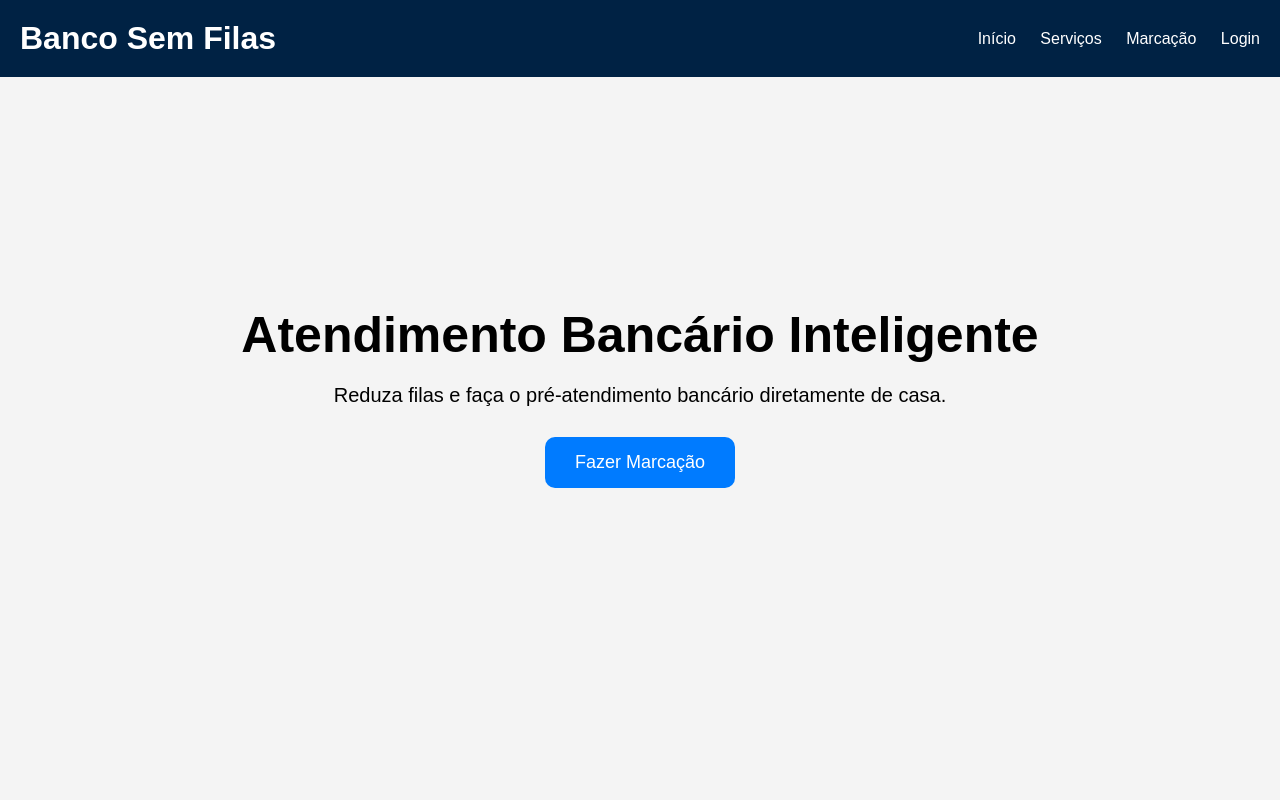
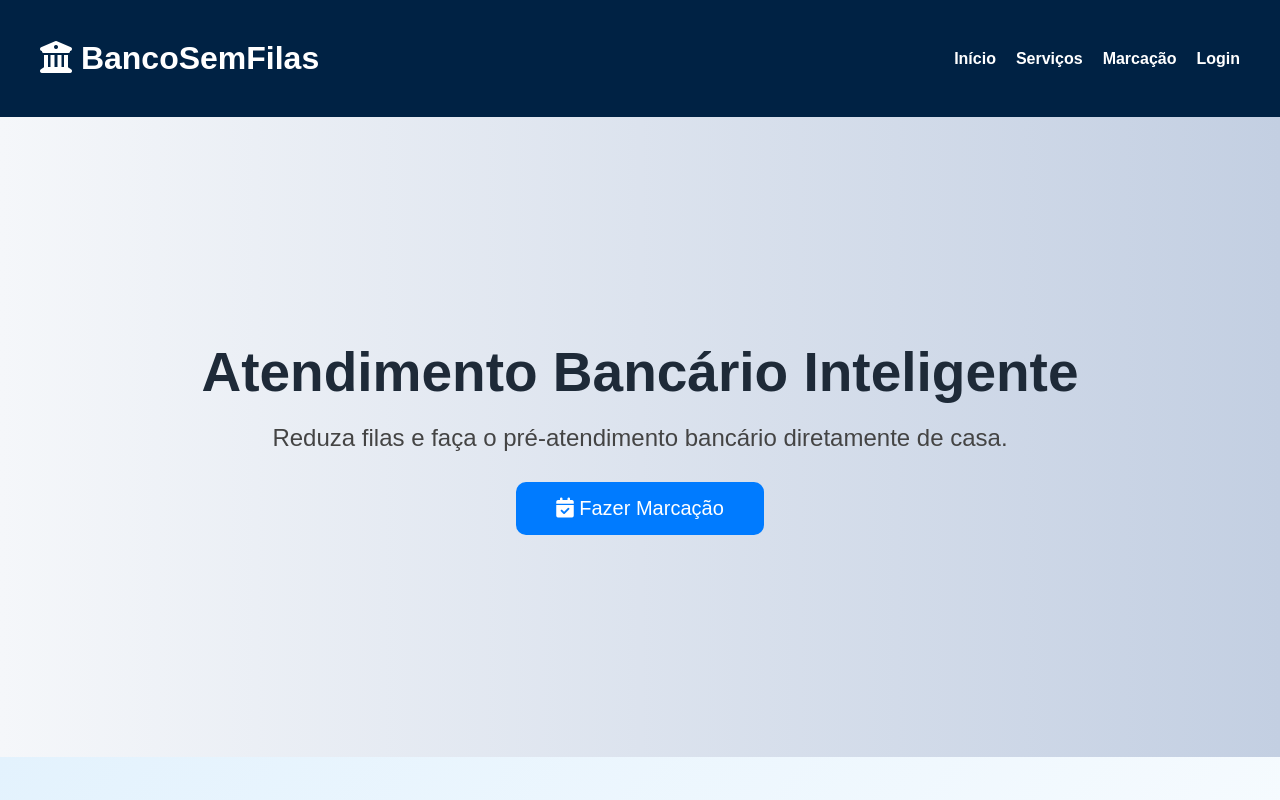
Before and after one commit to delcioalexandre/BancoSemFilas, a plain HTML site: page index.html/index.html in a window 1280 px wide. Drawn offline with Linux system fonts and the light colour scheme.

Commit message:
melhorias visuais e de usabilidade

```diff
--- a/index.html/index.html
+++ b/index.html/index.html
@@ -1,16 +1,31 @@
 <!DOCTYPE html>
 <html lang="pt">
 <head>
+
+
 <meta charset="UTF-8">
 <meta name="viewport" content="width=device-width, initial-scale=1.0">
+
 <title>Banco Sem Filas</title>
 
+<link rel="stylesheet"
+href="https://cdnjs.cloudflare.com/ajax/libs/font-awesome/6.5.1/css/all.min.css">
+
 <link rel="stylesheet" href="style.css">
+
 </head>
 <body>
 
     <header>
-        <h1>Banco Sem Filas</h1>
+        <header>
+
+    <h1>
+        <i class="fas fa-university"></i> BancoSemFilas
+    </h1>
+
+
+
+</header>
 
         <nav>
             <a href="#">Início</a>
@@ -31,7 +46,7 @@
                 Reduza filas e faça o pré-atendimento bancário diretamente de casa.
             </p>
 
-            <button>Fazer Marcação</button>
+            <button><i class="fa-solid fa-calendar-check"></i> Fazer Marcação</button>
 
         </section>
 
--- a/index.html/style.css
+++ b/index.html/style.css
@@ -6,7 +6,12 @@
 }
 
 body{
-    background:#f4f4f4;
+    margin:0;
+    padding:0;
+    font-family:Arial, sans-serif;
+    background:linear-gradient(135deg, #e3f2fd, #ffffff);
+    overflow-x:hidden;
+
 }
 
 header{
@@ -26,19 +31,44 @@ nav a{
 }
 
 .hero{
+    .hero{
+
     height:80vh;
 
     display:flex;
+
     flex-direction:column;
+
     justify-content:center;
+
     align-items:center;
 
     text-align:center;
+
+    animation:fadeIn 2s ease;
+}
 }
 
 .hero h2{
-    font-size:50px;
+    .hero h2{
+
+    font-size:65px;
+
+    color:#002244;
+
     margin-bottom:20px;
+
+    animation:slideDown 1.5s ease;
+}
+
+.hero p{
+
+    font-size:22px;
+
+    color:#444;
+
+    margin-bottom:30px;
+}
 }
 
 .hero p{
@@ -48,13 +78,33 @@ nav a{
 }
 
 button{
-    padding:15px 30px;
+    .hero button{
+
+    padding:18px 40px;
+
     border:none;
-    background:#007bff;
+
+    border-radius:12px;
+
+    background:linear-gradient(45deg,#007bff,#00c6ff);
+
     color:white;
-    font-size:18px;
-    border-radius:10px;
+
+    font-size:20px;
+
     cursor:pointer;
+
+    transition:0.4s;
+
+    box-shadow:0 5px 15px rgba(0,0,0,0.2);
+}
+
+.hero button:hover{
+
+    transform:scale(1.1);
+
+    box-shadow:0 10px 25px rgba(0,0,0,0.3);
+}
 }
 
 .login-container{
@@ -148,3 +198,143 @@ form button{
 
     color:#007bff;
 }
+
+nav{
+
+    background:#002244;
+
+    color:white;
+
+    padding:20px;
+
+    display:flex;
+
+    justify-content:space-between;
+
+    align-items:center;
+}
+
+nav ul{
+
+    display:flex;
+
+    list-style:none;
+
+    gap:20px;
+}
+
+nav a{
+
+    color:white;
+
+    text-decoration:none;
+
+    font-weight:bold;
+}
+
+nav a:hover{
+
+    color:#00aaff;
+}
+
+@keyframes fadeIn{
+
+    from{
+
+        opacity:0;
+    }
+
+    to{
+
+        opacity:1;
+    }
+}
+
+@keyframes slideDown{
+
+    from{
+
+        transform:translateY(-50px);
+
+        opacity:0;
+    }
+
+    to{
+
+        transform:translateY(0);
+
+        opacity:1;
+    }
+}
+
+.hero{
+    height: 80vh;
+
+    display: flex;
+
+    flex-direction: column;
+
+    justify-content: center;
+
+    align-items: center;
+
+    text-align: center;
+
+    background: linear-gradient(to right, #f5f7fa, #c3cfe2);
+
+    animation: aparecer 1.5s ease;
+}
+
+.hero h2{
+    font-size: 55px;
+
+    color: #1e2a38;
+
+    margin-bottom: 20px;
+}
+
+.hero p{
+    font-size: 24px;
+
+    color: #444;
+
+    margin-bottom: 30px;
+}
+
+.hero button{
+    padding: 15px 40px;
+
+    border: none;
+
+    border-radius: 10px;
+
+    background-color: #007bff;
+
+    color: white;
+
+    font-size: 20px;
+
+    cursor: pointer;
+
+    transition: 0.3s;
+}
+
+.hero button:hover{
+    background-color: #0056b3;
+
+    transform: scale(1.05);
+}
+
+@keyframes aparecer{
+    from{
+        opacity: 0;
+
+        transform: translateY(40px);
+    }
+
+    to{
+        opacity: 1;
+
+        transform: translateY(0);
+    }
+}
```
Also changed, not shown: 1 other file. Lines whose indentation alone changed are shown as unchanged.
